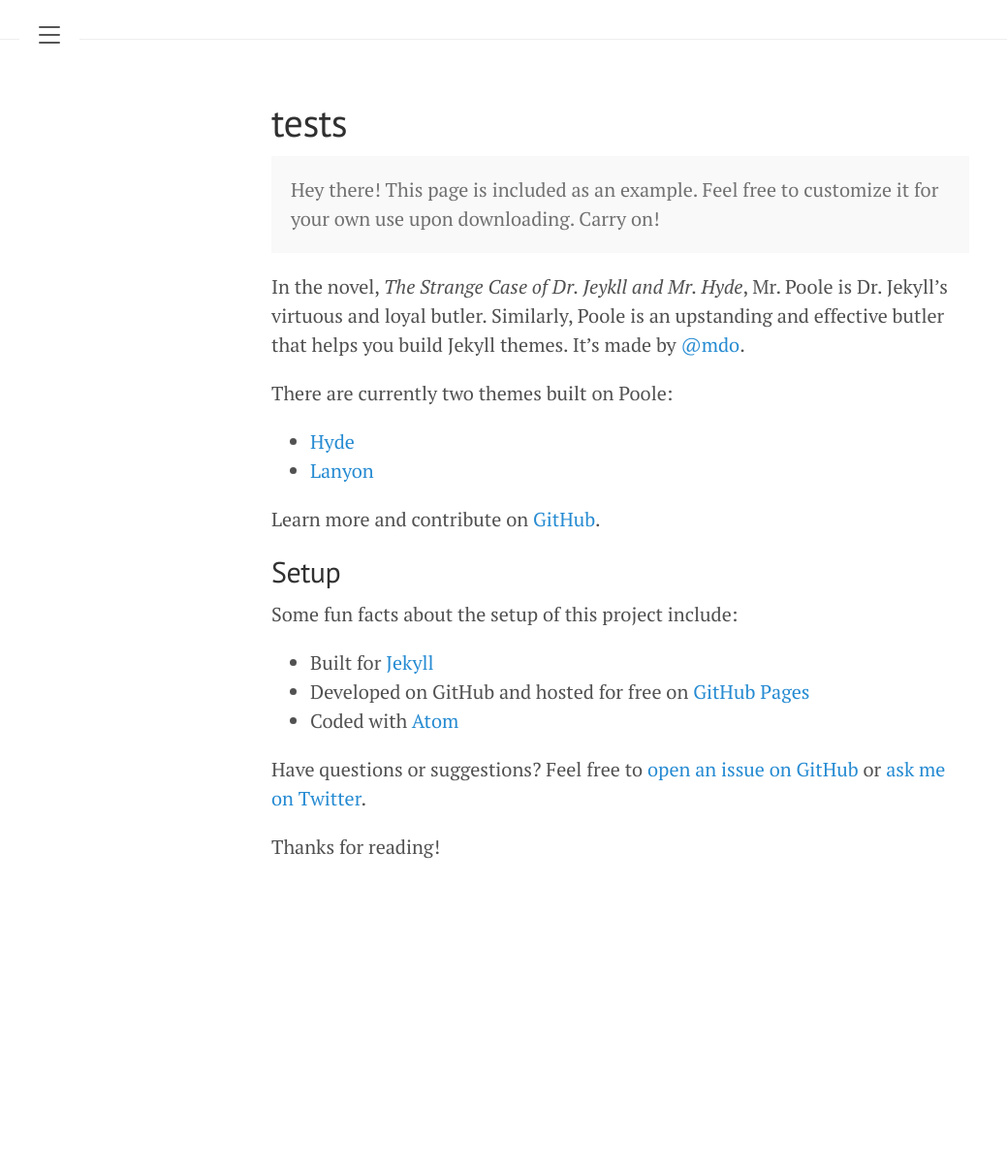
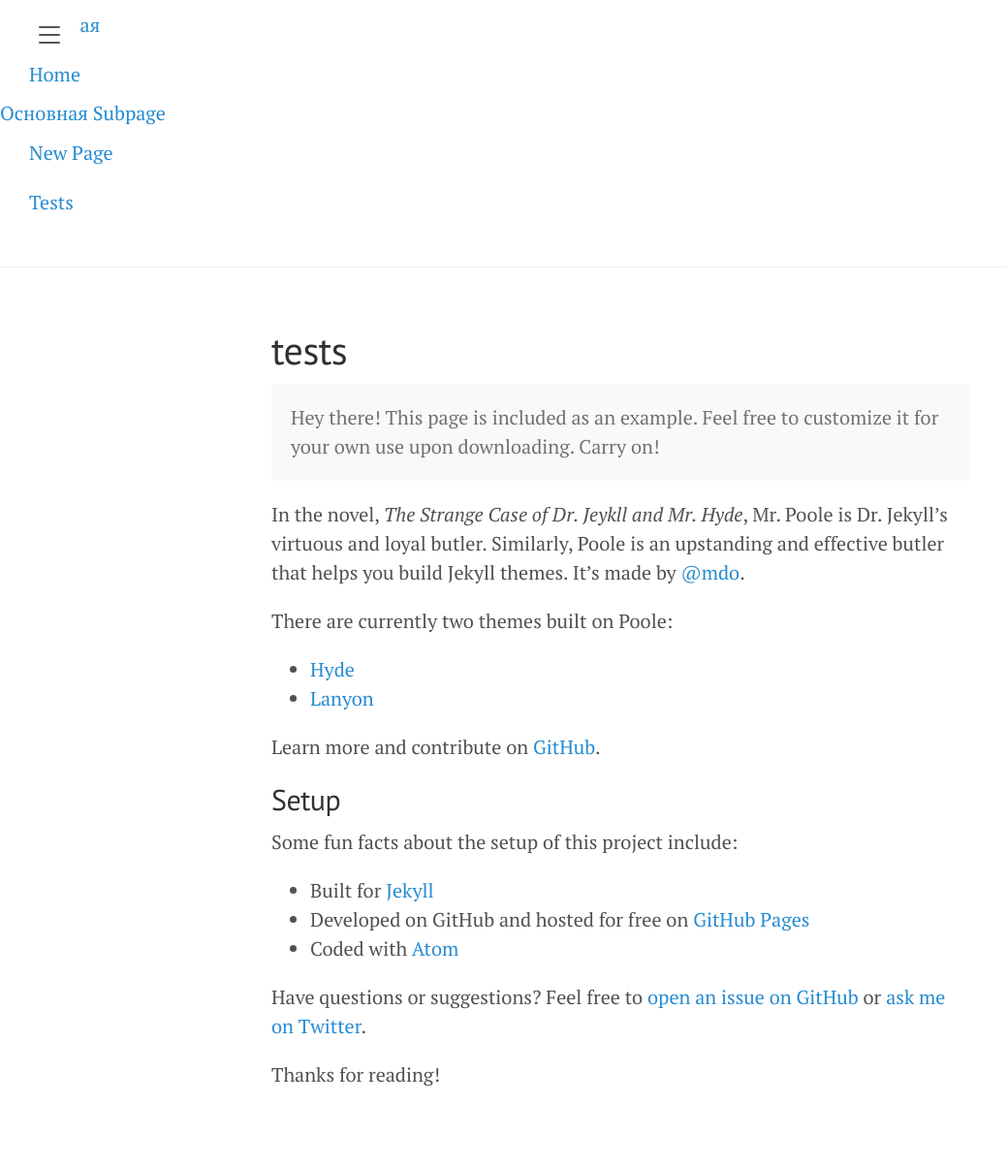
Before and after one commit to Mikrobic/lanyon, a Jekyll site: the page built from tests.md, in a window 1280 px wide. Shown: the whole page at 97% size, without its empty margins (0-1039 px from the left). Built offline with Jekyll 4.4.1, drawn with Linux system fonts in a browser that asks for light colours; before the commit the page ends 969 px from its top, so only the background shows below that.

Commit message:
Update sidebar.html

```diff
--- a/_includes/sidebar.html
+++ b/_includes/sidebar.html
@@ -1,37 +1,17 @@
-<!-- Target for toggling the sidebar `.sidebar-checkbox` is for regular
-     styles, `#sidebar-checkbox` for behavior. -->
-<input type="checkbox" class="sidebar-checkbox" id="sidebar-checkbox">
+<nav class="sidebar-nav">
+  <!-- Основное меню -->
+  <a class="sidebar-nav-item" href="/">Главная</a>
 
-<!-- Toggleable sidebar -->
-<div class="sidebar" id="sidebar">
-  <div class="sidebar-item">
-    <p>{{ site.description }}</p>
+  <!-- Пункт с подменю -->
+  <div class="sidebar-nav-menu">
+    <a href="javascript:void(0)" class="sidebar-nav-item submenu-toggle">Home</a>
+    <div class="sidebar-nav-submenu">
+      <a href="/Home/" class="sidebar-nav-subitem">Основная</a>
+      <a href="/Home/subpage/" class="sidebar-nav-subitem">Subpage</a>
+    </div>
   </div>
 
-  <nav class="sidebar-nav">
-
-    {% comment %}
-      The code below dynamically generates a sidebar nav of pages with
-      `layout: page` in the front-matter. See readme for usage.
-    {% endcomment %}
-
-    {% assign pages_list = site.pages | sort:"url" %}
-    {% for node in pages_list %}
-      {% if node.title != null %}
-        {% if node.layout == "page" %}
-          <a class="sidebar-nav-item{% if page.url == node.url %} active{% endif %}" href="{{ node.url | absolute_url }}">{{ node.title }}</a>
-        {% endif %}
-      {% endif %}
-    {% endfor %}
-
-    <a class="sidebar-nav-item" href="{{ site.github.repo }}/archive/v{{ site.version }}.zip">Download</a>
-    <a class="sidebar-nav-item" href="{{ site.github.repo }}">GitHub project</a>
-    <span class="sidebar-nav-item">Currently v{{ site.version }}</span>
-  </nav>
-
-  <div class="sidebar-item">
-    <p>
-      &copy; {{ site.time | date: '%Y' }}. All rights reserved.
-    </p>
-  </div>
-</div>
+  <!-- Остальные страницы -->
+  <a class="sidebar-nav-item" href="/new_page/">New Page</a>
+  <a class="sidebar-nav-item" href="/tests/">Tests</a>
+</nav>
```
